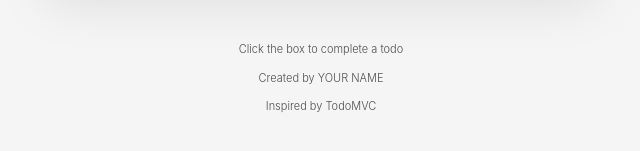
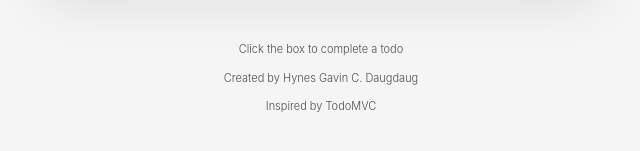
Before and after one commit to SaltySummer/csit340-todomvc, a React (Vite) app: page / in a window 1280 px wide. Shown: the part 343-494 px from the top of the page, without its empty margins (319-959 px from the left). Built offline with nearby package versions, Linux system fonts and the light colour scheme.

Commit message:
chore: replace YOUR NAME with Hynes Gavin C. Daugdaug

```diff
--- a/src/App.jsx
+++ b/src/App.jsx
@@ -10,7 +10,7 @@ function App() {
     <>
       <div className="min-h-screen bg-[#f5f5f5] py-8 font-light text-[#111]">
         <Todos />
-        <Info name="YOUR NAME" />
+        <Info name="Hynes Gavin C. Daugdaug" />
       </div>
     </>
   )
```
